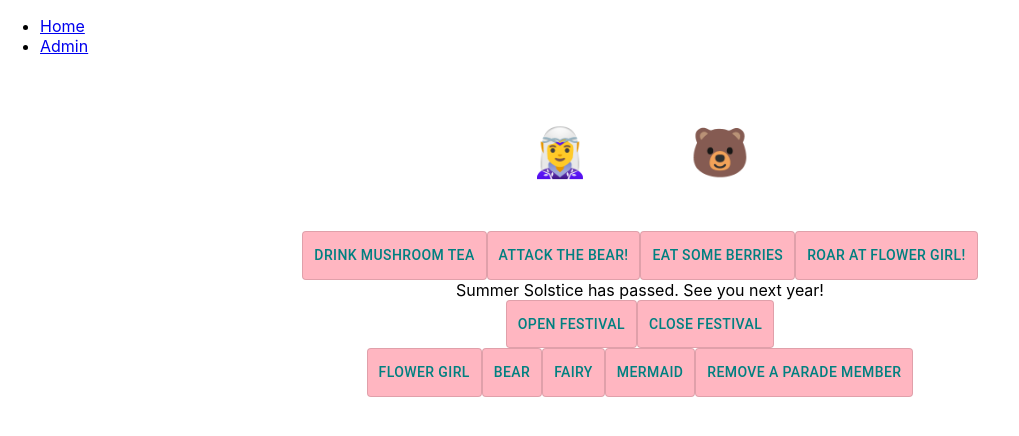
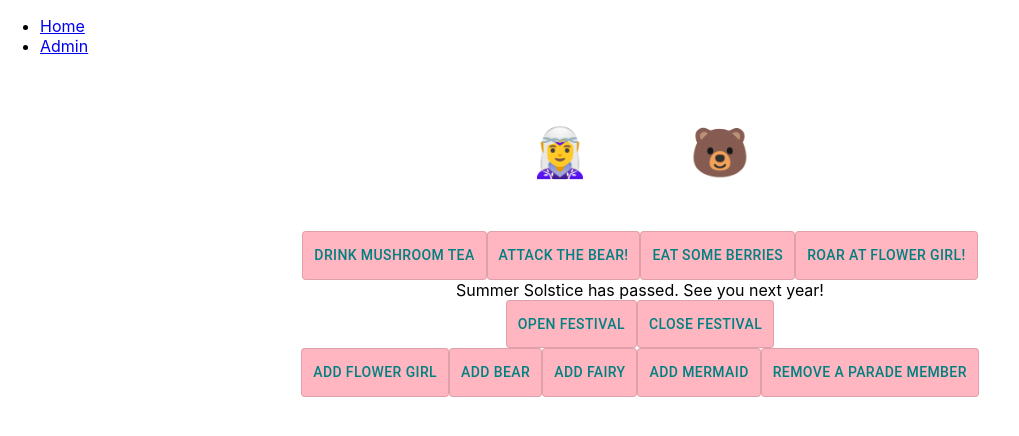
Before and after one commit to delaneyfogarty/busy-zoo, a React (Create React App) app: page / in a window 1280 px wide. Shown: the top 436 px of the page, without its empty margins (0-1019 px from the left). Built offline with nearby package versions, Linux system fonts and the light colour scheme.

Commit message:
trying to get second test to work

```diff
--- a/src/Zoo.js
+++ b/src/Zoo.js
@@ -72,10 +72,10 @@ function Zoo() {
       </div>
       <MidsummerParade className="members" members={members} />
       <div className="parade-buttons">
-        <CustomButton onClick={handleFlowerGirl}>Flower Girl</CustomButton>
-        <CustomButton onClick={handleBear}>Bear</CustomButton>
-        <CustomButton onClick={handleFairy}>Fairy</CustomButton>
-        <CustomButton onClick={handleMermaid}>Mermaid</CustomButton>
+        <CustomButton onClick={handleFlowerGirl}>Add Flower Girl</CustomButton>
+        <CustomButton onClick={handleBear}>Add Bear</CustomButton>
+        <CustomButton onClick={handleFairy}>Add Fairy</CustomButton>
+        <CustomButton onClick={handleMermaid}>Add Mermaid</CustomButton>
         <CustomButton onClick={handleRemove}>Remove A Parade Member</CustomButton>
       </div>
     </div>
```
Also changed, not shown: 1 other file (tests, documents, lock files or other folders).
